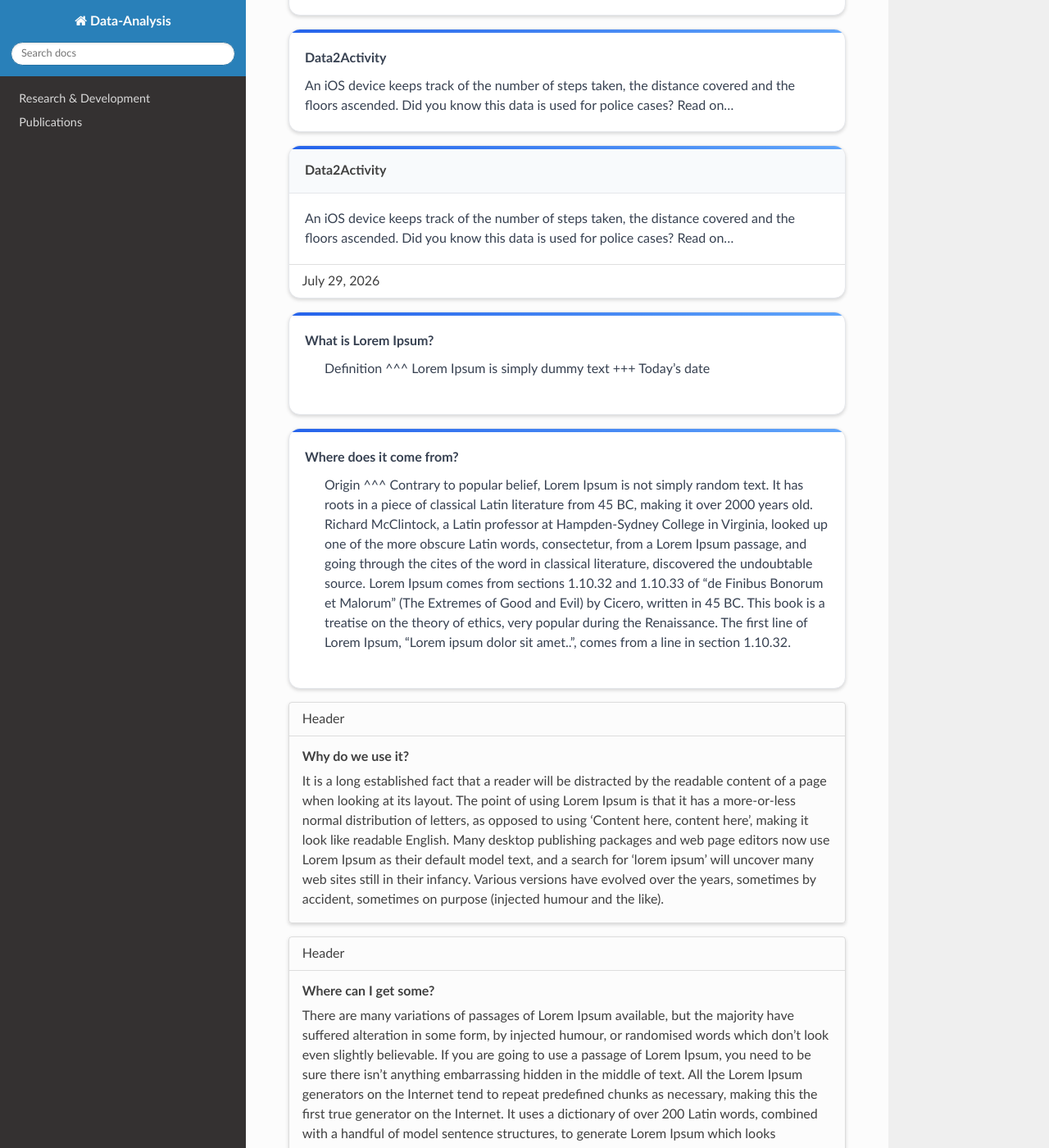
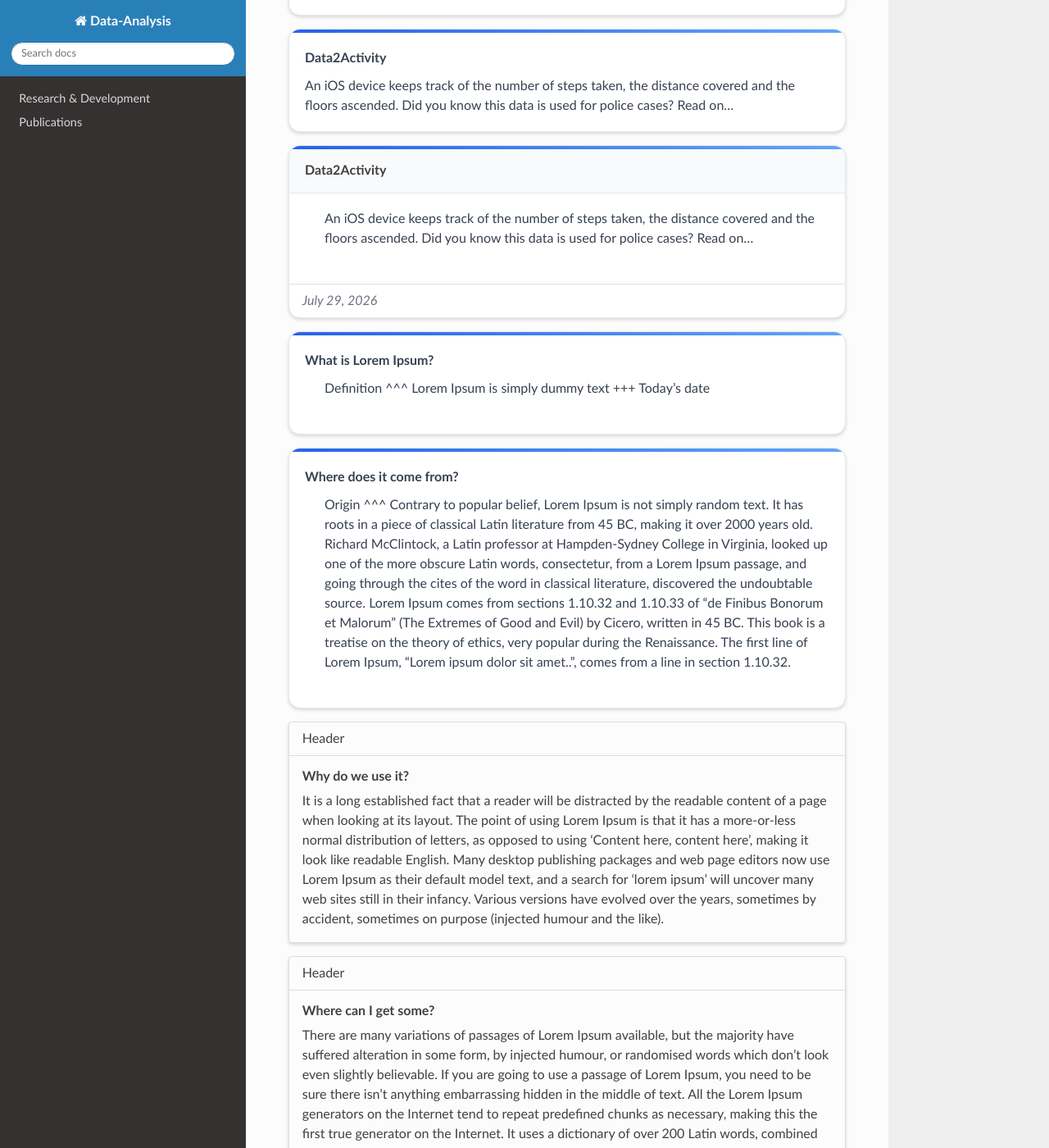
Before and after one commit to maala-nfi/dadocs, a Sphinx documentation site: the page built from docs/source/index.rst, in a window 1280 px wide and 1400 px high, scrolled down 472 px. Shown: the whole window at 82% size. Built offline with Sphinx 7.4.7 and the Read the Docs theme 3.1.0, drawn with Linux system fonts in a browser that asks for light colours.

Commit message:
styling the footer of the card

```diff
--- a/docs/source/_static/custom.css
+++ b/docs/source/_static/custom.css
@@ -45,6 +45,12 @@
     background: linear-gradient(90deg, #2563eb, #60a5fa);
 }
 
+.modern-card .sd-card-footer {
+    font-size: 0.8rem;
+    color: #6b7280;
+    font-style: italic;
+}
+
 /* make the content wider */
 .wy-nav-content {
     max-width: 80%;
--- a/docs/source/index.rst
+++ b/docs/source/index.rst
@@ -26,7 +26,7 @@ Key words are *interpretation*, *likelihood ratio* and *fun*.
 
    Data2Activity
    ^^^
-   An iOS device keeps track of the number of steps taken, the distance covered and the floors ascended. Did you know this data is used for police cases? Read on...
+    An iOS device keeps track of the number of steps taken, the distance covered and the floors ascended. Did you know this data is used for police cases? Read on...
    +++
    July 29, 2026
 
```
